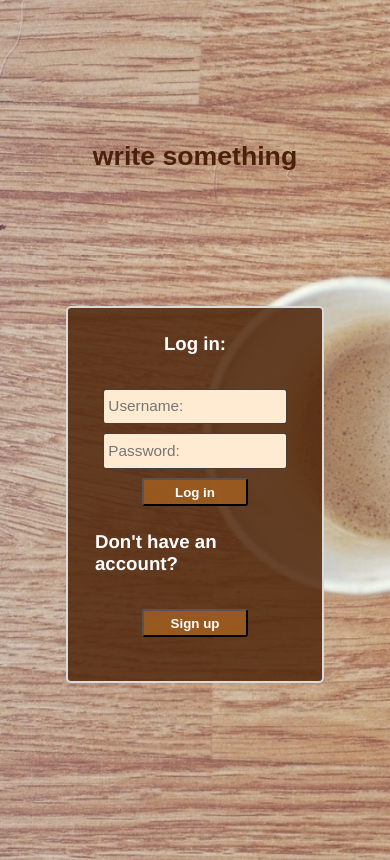
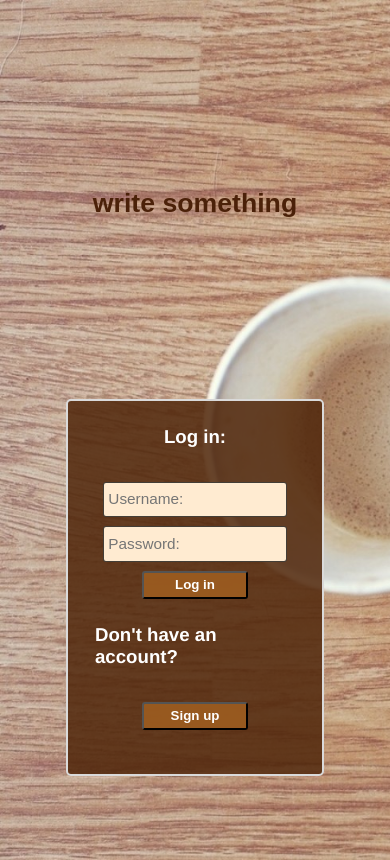
Before and after one commit to alexnmc/write-something, a React (Create React App) app in the folder client/: page / in a window 390 px wide. Built offline with nearby package versions, Linux system fonts and the light colour scheme.

Commit message:
responsive design

```diff
--- a/client/src/style.css
+++ b/client/src/style.css
@@ -203,7 +203,7 @@ h1{
 
 .mainH1{
      margin-left: -30vw;
-     margin-top:-120pt;
+     margin-top:-160pt;
      position: fixed;
      font-size: 32pt;
 }
@@ -294,11 +294,12 @@ h3{
     display: inline;
 }
 
+
 .mainLogin{
     display: flex;
     align-items: center;
     justify-content: center;
-    height: 80vh;
+    height: 91vh;
 }
 
 
```
